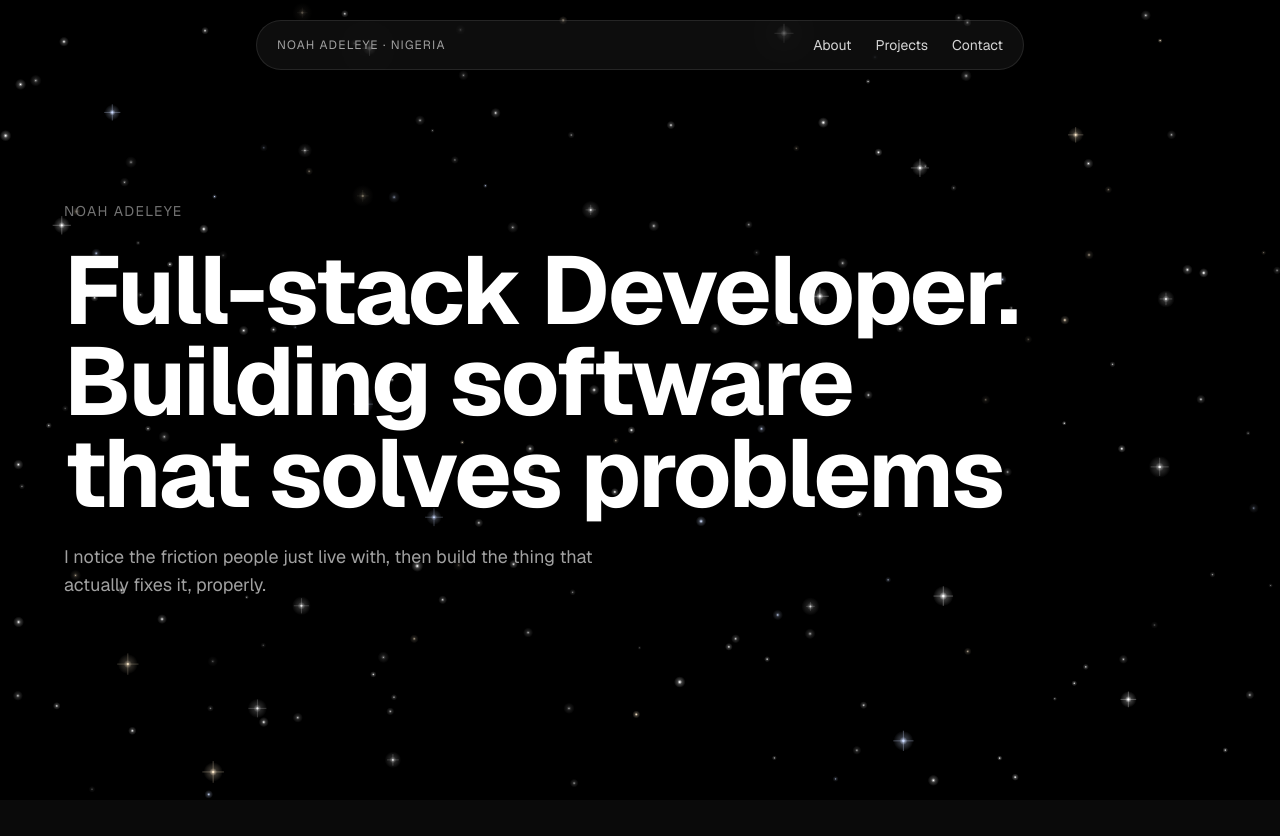
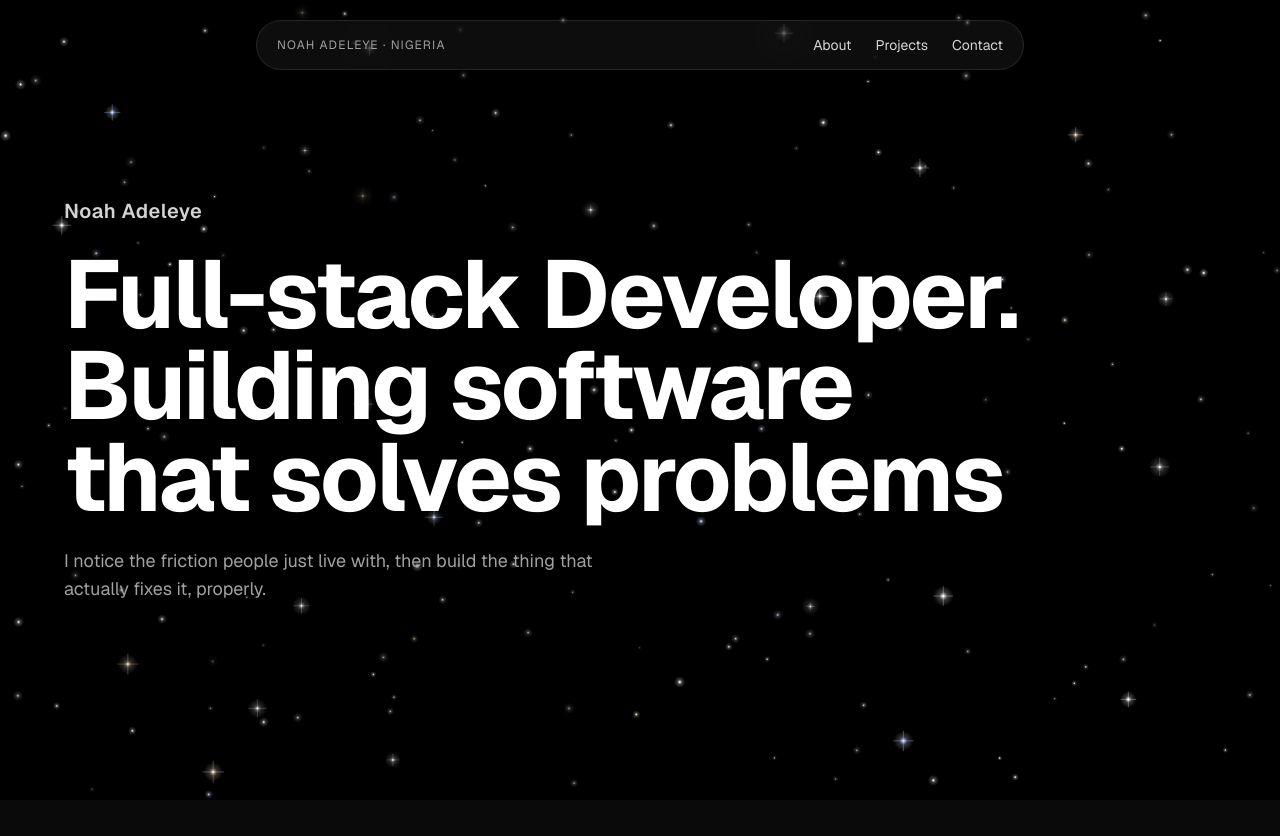
Before and after one commit to noahadeleye17-coder/portfolio-dev, a Next.js app: page / in a window 1280 px wide. Shown: the top 836 px of the page. Built offline with nearby package versions, Linux system fonts and the light colour scheme.

Commit message:
changes to hero

```diff
--- a/components/sections/Hero.tsx
+++ b/components/sections/Hero.tsx
@@ -39,7 +39,7 @@ export default function Hero() {
       >
         <motion.p
           variants={line}
-          className="text-sm tracking-widest uppercase text-neutral-500 mb-6"
+          className="text-lg md:text-xl font-semibold tracking-wide text-neutral-300 mb-6"
         >
           Noah Adeleye
         </motion.p>
```
Also changed, not shown: 1 other file (tests, documents, lock files or other folders).
